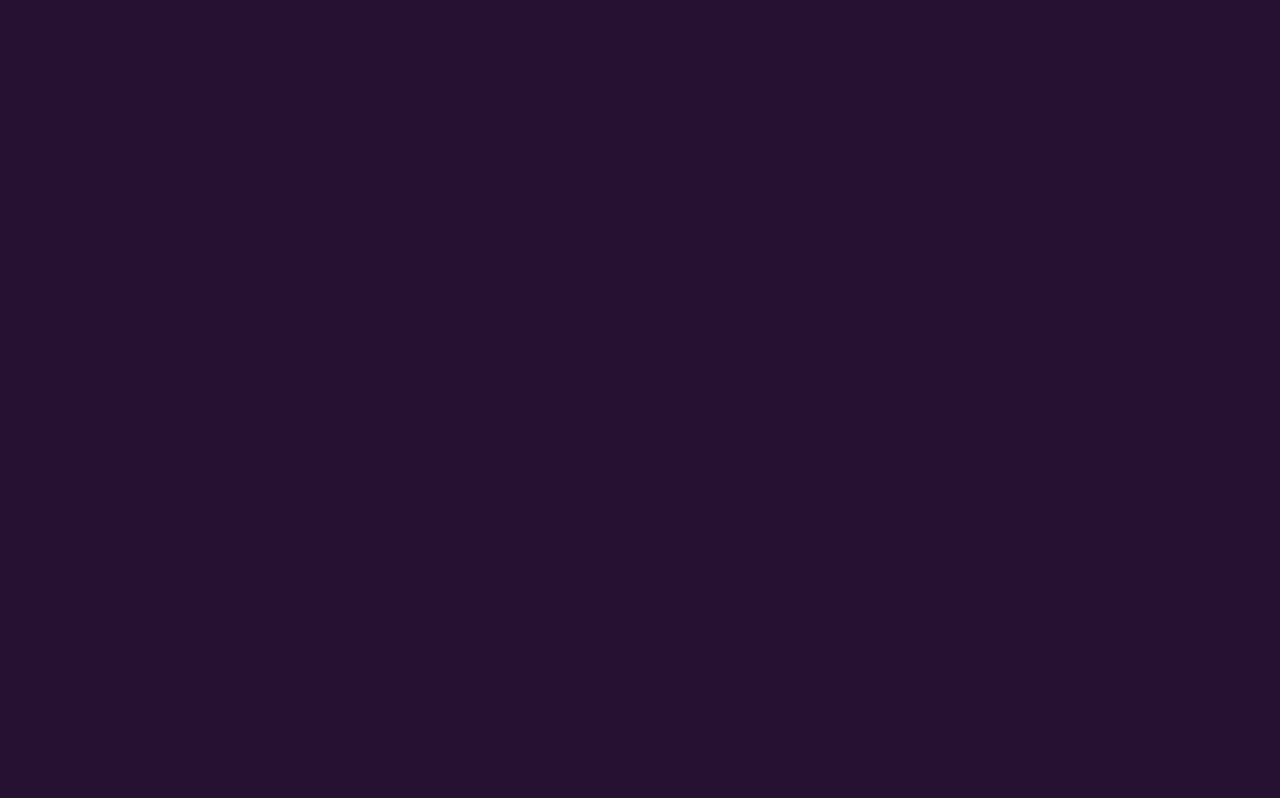
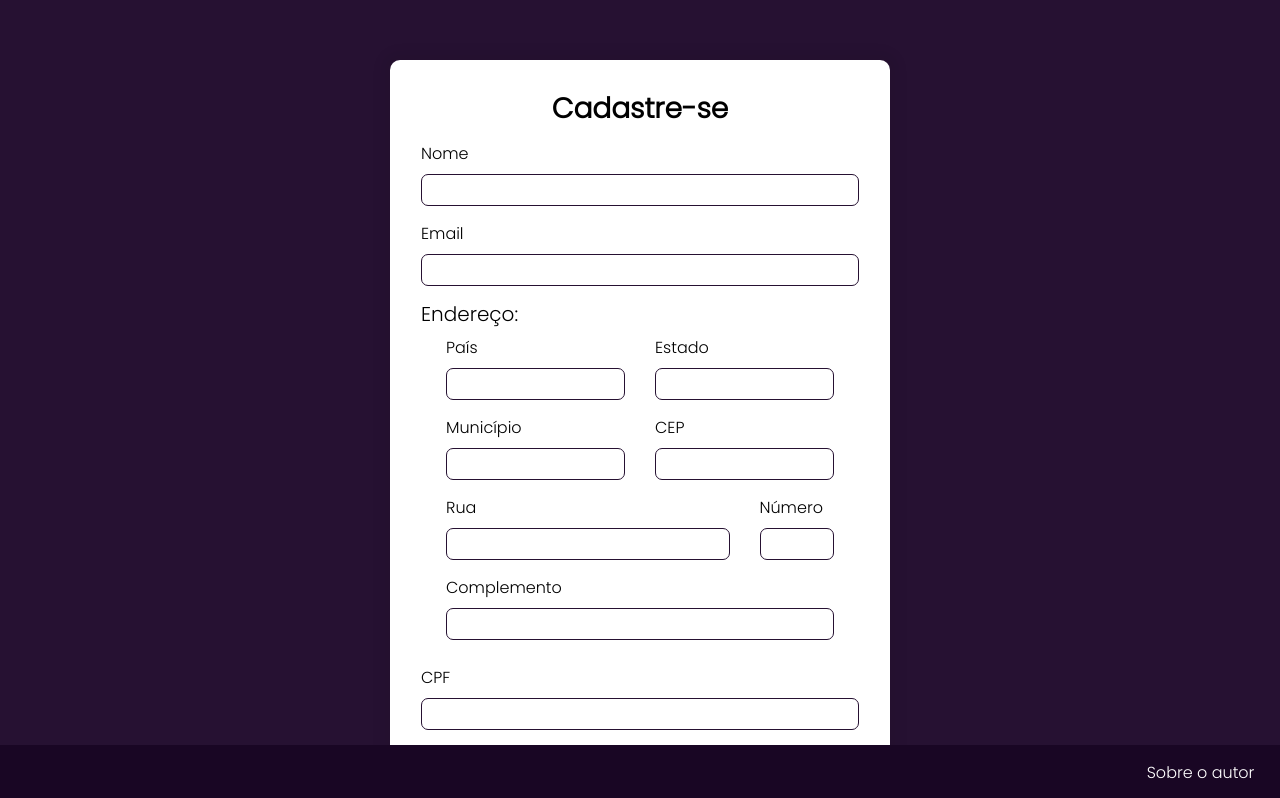
Before and after one commit to EnzoPolazi/Cadastro, a Vue app: page /form in a window 1280 px wide. Before the commit this address had no page. Shown: the top 798 px of the page. Built offline with nearby package versions, Linux system fonts and the light colour scheme; the HTML template or start-up script is replaced by a standard one.

Commit message:
Organização de views e componentes completa

```diff
--- /dev/null
+++ b/db/db.json
@@ -0,0 +1,18 @@
+{
+    "cadastros": [
+        {
+            "nome": "Ana",
+            "email": "Ana@email.com",
+            "pais": "Grecia",
+            "estado": "Greciazinha",
+            "municipio": "Greciazinhainha",
+            "cep": "00009",
+            "rua": "Rua aleatoria da Grecia",
+            "numero": "999",
+            "complemento": "",
+            "cpf": "777666555-09",
+            "pis": "216537163",
+            "senha": "grecia"
+        }
+    ]
+}
--- a/package.json
+++ b/package.json
@@ -5,10 +5,12 @@
   "scripts": {
     "serve": "vue-cli-service serve",
     "build": "vue-cli-service build",
-    "lint": "vue-cli-service lint"
+    "lint": "vue-cli-service lint",
+    "backend": "json-server --watch db/db.json"
   },
   "dependencies": {
     "core-js": "^3.6.5",
+    "json-server": "^0.16.3",
     "vue": "^3.0.0",
     "vue-router": "^4.0.11"
   },
--- /dev/null
+++ b/src/components/Footer.vue
@@ -0,0 +1,35 @@
+<template>
+    <footer id="footer">
+        <router-link to="/sobre">Sobre o autor</router-link>
+    </footer>
+</template>
+
+<script>
+    export default {
+        name: "Footer"
+    }
+</script>
+
+<style scoped>
+#footer{
+    height: 55px;
+    background-color: #190624;
+    display: flex;
+    align-items: center;
+    justify-content: center;
+    margin: auto;
+    width: 100%;
+    bottom: 0;
+    position: fixed;
+}
+#footer a{
+    text-decoration: none;
+    color: #ffffff;
+    transition: 0.3s;
+    margin: auto 2% auto auto;
+}
+#footer a:hover{
+    text-decoration: none;
+    color: #51216b;
+}
+</style>
--- a/src/components/Login.vue
+++ b/src/components/Login.vue
@@ -14,6 +14,7 @@
                     </div>
                     <button class="btn btn-class">Logar</button>
                 </form>
+                <p id="redCad">Não possui uma conta? <router-link to="/form">Cadastre-se</router-link></p>
             </div>
         </div>
     </div>
@@ -42,7 +43,7 @@
 .btn-class{
     font-weight: bold;
     display: flex;
-    margin: 30px auto auto auto;
+    margin: 14px auto auto auto;
     border-color: #261132;
     color: #261132;
 }
@@ -50,4 +51,9 @@
     background-color: #261132;
     color: #fff;
 }
+#redCad{
+    text-align: center;
+    font-size: 90%;
+    margin: 14px auto auto auto;
+}
 </style>
--- a/src/router/index.js
+++ b/src/router/index.js
@@ -1,11 +1,23 @@
 import { createRouter, createWebHistory } from 'vue-router'
 import Home from '@/views/Home'
+import Sobre from '@/views/Sobre'
+import Form from '@/views/Form'
 
 const routes = [
     {
         name: 'home',
         path: '/',
         component: Home
+    },
+    {
+        name: 'sobre',
+        path: '/sobre',
+        component: Sobre
+    },
+    {
+        name: 'form',
+        path: '/form',
+        component: Form
     }
 ]
 
--- a/src/components/Form.vue
+++ b/src/views/Form.vue
@@ -1,4 +1,5 @@
 <template>
+    <link rel="stylesheet" href="https://maxcdn.bootstrapcdn.com/bootstrap/4.0.0/css/bootstrap.min.css" integrity="sha384-Gn5384xqQ1aoWXA+058RXPxPg6fy4IWvTNh0E263XmFcJlSAwiGgFAW/dAiS6JXm" crossorigin="anonymous">
     <div class="container">
         <div class="row content">
             <div class="col">
@@ -61,14 +62,21 @@
                     </div>
                     <button class="btn btn-class">Cadastrar-se</button>
                 </form>
+                <p id="redLogin">Já possui uma conta? <router-link to="/">Fazer Login</router-link></p>
             </div>
         </div>
     </div>
+    <Footer />
 </template>
 
 <script>
+import Footer from '@/components/Footer.vue'
+
 export default {
     name: "Form",
+    components: {
+        Footer
+    },
     data(){
         return {
             cadastro: {
@@ -99,7 +107,7 @@ export default {
 .content{
     color: #000000;
     max-width: 500px;
-    margin: 0 auto;
+    margin: 60px auto 120px auto;
     padding: 2rem 1rem 2rem 1rem;
     box-shadow: 0px 0px 10px 10px rgba(0,0,0, .05);
     border-radius: 10px;
@@ -121,13 +129,14 @@ export default {
     line-height: 1.5;
     border-color: #261132;
     border-style: solid;
-    padding: 2px;
+    padding: 3px;
     color: #495057;
     height: auto;
     border-radius: 7px;
     background-color: #fff;
     background-clip: padding-box;
     text-indent: 12px;
+    margin: 0;
 }
 .form-control:focus{
     color: #132435;
@@ -146,4 +155,9 @@ export default {
     background-color: #261132;
     color: #fff;
 }
+#redLogin{
+    text-align: center;
+    font-size: 90%;
+    margin: 14px auto auto auto;
+}
 </style>
--- a/src/views/Home.vue
+++ b/src/views/Home.vue
@@ -1,25 +1,23 @@
 <template>
   <link rel="stylesheet" href="https://maxcdn.bootstrapcdn.com/bootstrap/4.0.0/css/bootstrap.min.css" integrity="sha384-Gn5384xqQ1aoWXA+058RXPxPg6fy4IWvTNh0E263XmFcJlSAwiGgFAW/dAiS6JXm" crossorigin="anonymous">
   <h1>Olá {{ visitor }}</h1>
-  <Login v-if="visible2"/>
-  <Form v-if="visible"/>
+  <Login />
+  <Footer />
 </template>
 
 <script>
 import Login from '@/components/Login.vue'
-import Form from '@/components/Form.vue'
+import Footer from '@/components/Footer.vue'
 
 export default {
   name: 'App',
   components: {
     Login,
-    Form
+    Footer
   },
   data(){
     return{
-      visitor: 'Visitante',
-      visible: false,
-      visible2: true
+      visitor: 'Visitante'
     }
   }
 }
@@ -30,8 +28,6 @@ export default {
 
 #app {
   font-family: 'Poppins', sans-serif;
-  -webkit-font-smoothing: antialiased;
-  -moz-osx-font-smoothing: grayscale;
   color: #ffffff;
   background-color: #261132;
 }
--- /dev/null
+++ b/src/views/Sobre.vue
@@ -0,0 +1,11 @@
+<template>
+    <div id="curriculo">
+        <h1>TESTE</h1>
+    </div>
+</template>
+
+<script>
+export default {
+    name:"Sobre"
+}
+</script>
```
Also changed, not shown: src/components/HelloWorld.vue (deleted, +0 -42 lines), 1 other file (tests, documents, lock files or other folders).
